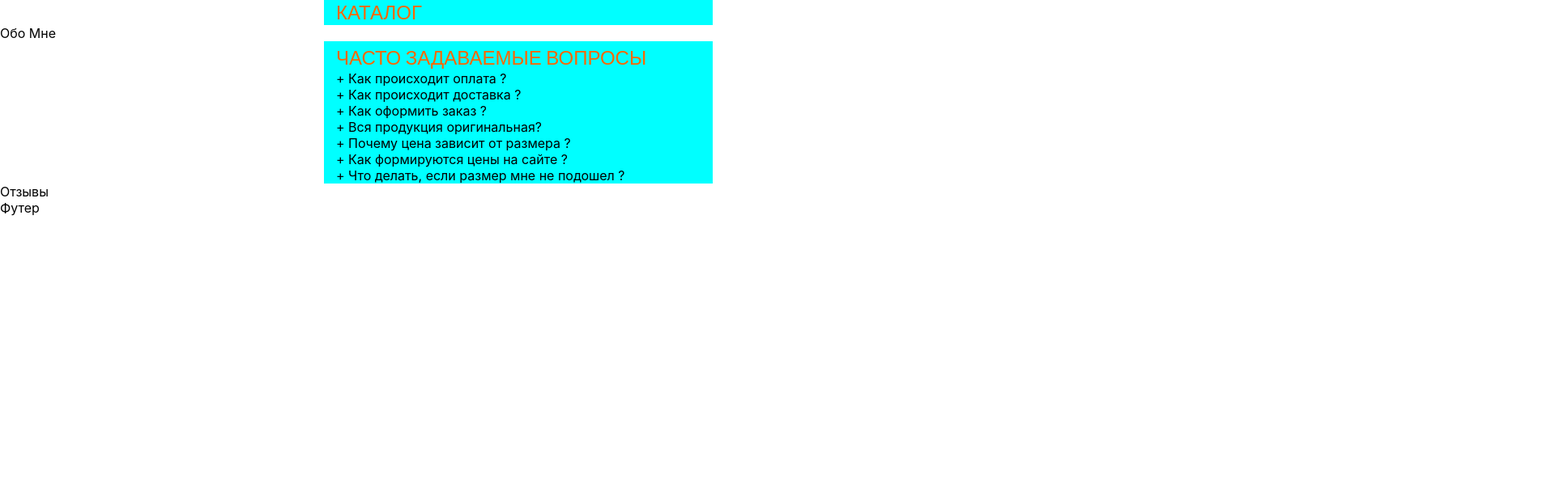
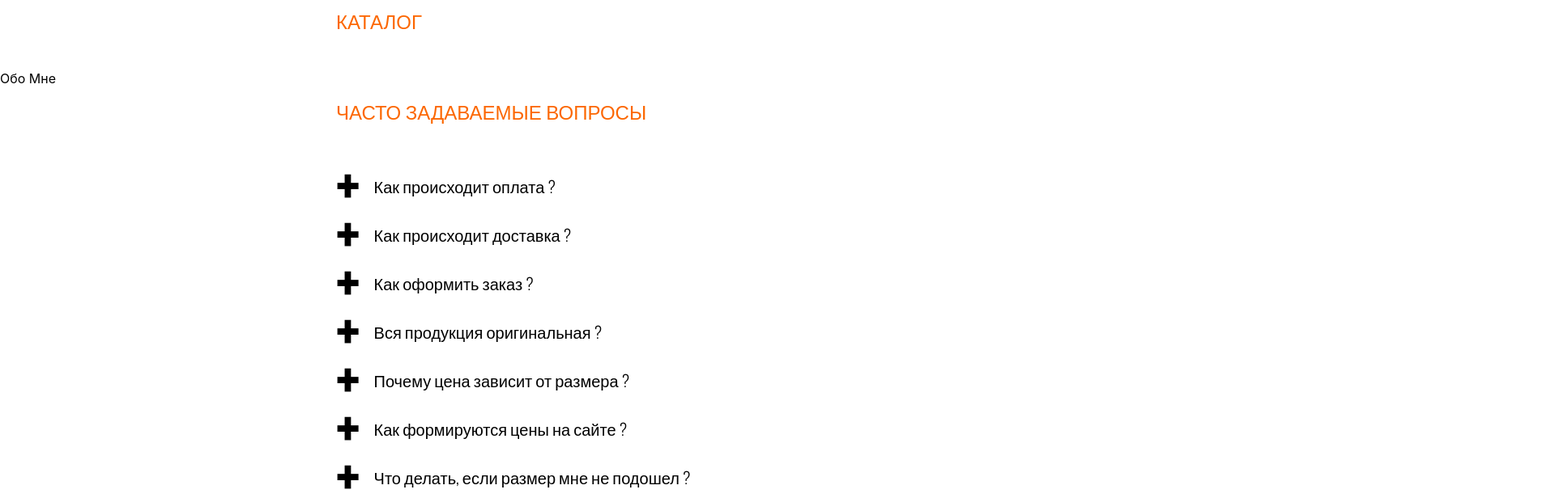
Before and after one commit to MBersPro/polyak-snkrs, a React (Create React App) app: page / in a window 1280 px wide. Shown: the part 220-836 px from the top of the page at 81% size, 1920 px wide, since content can reach past the window. Before the commit the page ends 800 px from the top, so only its background shows below. Built offline with nearby package versions, Linux system fonts and the light colour scheme.

Commit message:
added question

```diff
--- a/src/components/mobileMenu/MobileMenu.css
+++ b/src/components/mobileMenu/MobileMenu.css
@@ -1,14 +1,14 @@
 .mobileMenuClose {
-  position: absolute;
+  position: fixed;
   bottom: 0;
   right: 0;
   width: 100vw;
-  height: calc(100vh - 72px);
+  height: 88vh;
   background-color: white;
   overflow: auto;
-  z-index: 5;
+  z-index: 10;
   transition: 0.4s;
-  transform: translateX(101%);
+  transform: translateX(100%);
 }
 
 .mobileMenuOpen {
--- a/src/components/questions/Questions.css
+++ b/src/components/questions/Questions.css
@@ -1,9 +1,52 @@
 .container{
-    margin-left: auto;
-    margin-right: auto;
-    min-width: 320px;
-    max-width: 480px;
-    box-sizing: border-box;
-    padding: var(--c-padding);
-    background-color: aqua;
+    padding-top: 12px;
+    padding-bottom: 44px;
 }
+
+.plus_icon_question{
+    font-family: var(--font);
+    font-style: normal;
+    font-weight: 600;
+    font-size: 64px;
+    margin-right: 20px;
+    line-height: 33px;
+}
+
+.h2_question{
+    margin-bottom: 58px;
+}
+.li_question{
+    -webkit-tap-highlight-color: rgba(8, 210, 255, 0);
+    -webkit-tap-highlight-color: transparent;
+}
+
+.li_question:not(:last-child){
+    margin-bottom: 40px;
+}
+.summary_question{
+    display: flex;
+    align-items: center;
+    font-family: var(--font);
+    font-size: 20px;
+    font-weight: var(--l-fw);
+    -moz-user-select: none;
+    -khtml-user-select: none;
+    user-select: none;
+    transition: 0.5s;
+}
+.summary_question:hover{
+    color: var(--b-orange);
+    cursor: pointer;
+    transition: 0.5s;
+}
+.summary_question::-webkit-details-marker {
+    display:none;
+}
+.summary_question{
+    transition: 0.5s ease;
+}
+.detail_question {
+    transition: height 0.5s ease;
+  }
+.detail_question:not([open]) { height: 1.25em; }
+.detail_question[open] { height: 3.75em; }
--- a/src/components/questions/Questions.js
+++ b/src/components/questions/Questions.js
@@ -2,16 +2,78 @@ import React from 'react';
 import "./Questions.css";
 const Questions = () => {
     return (
-        <div className='container'>
-            <h2 className='h2'>ЧАСТО ЗАДАВАЕМЫЕ ВОПРОСЫ</h2>
-            <ul className='ul'>
-                <li className='li'>+ Как происходит оплата ?</li>
-                <li className='li'>+ Как происходит доставка ?</li>
-                <li className='li'>+ Как оформить заказ ?</li>
-                <li className='li'>+ Вся продукция оригинальная?</li>
-                <li className='li'>+ Почему цена зависит от размера ?</li>
-                <li className='li'>+ Как формируются цены на сайте ?</li>
-                <li className='li'>+ Что делать, если размер мне не подошел ?</li>
+        <div className='container container_question'>
+            <h2 className='h2_question'>ЧАСТО ЗАДАВАЕМЫЕ ВОПРОСЫ</h2>
+            <ul className='ul_question'>
+                <li className='li_question'>
+                    <details className='detail_question'>
+                        <summary className='summary_question'>
+                            <span className='plus_icon_question'>+</span>
+                            Как происходит оплата ?
+                        </summary>
+                        Текст
+                    </details>
+                </li>
+
+                <li className='li_question'>
+                    <details className='detail_question'>
+                        <summary className='summary_question'>
+                            <span className='plus_icon_question'>+</span>
+                            Как происходит доставка ?
+                        </summary>
+                        Текст
+                    </details>
+                </li>
+
+                <li className='li_question'>
+                    <details className='detail_question'>
+                        <summary className='summary_question'>
+                            <span className='plus_icon_question'>+</span>
+                            Как оформить заказ ?
+                        </summary>
+                        Текст
+                    </details>
+                </li>
+
+                <li className='li_question'>
+                    <details className='detail_question'>
+                        <summary className='summary_question'>
+                            <span className='plus_icon_question'>+</span>
+                            Вся продукция оригинальная ?
+                        </summary>
+                        Текст
+                    </details>
+                </li>
+
+                <li className='li_question'>
+                    <details className='detail_question'>
+                        <summary className='summary_question'>
+                            <span className='plus_icon_question'>+</span>
+                            Почему цена зависит от размера ?
+                        </summary>
+                        Текст
+                    </details>
+                </li>
+
+                <li className='li_question'>
+                    <details className='detail_question'>
+                        <summary className='summary_question'>
+                            <span className='plus_icon_question'>+</span>
+                            Как формируются цены на сайте ?
+                        </summary>
+                        Текст
+                    </details>
+                </li>
+
+                <li className='li_question'>
+                    <details className='detail_question'>
+                        <summary className='summary_question'>
+                            <span className='plus_icon_question'>+</span>
+                            Что делать, если размер мне не подошел ?
+                        </summary>
+                        Текст
+                    </details>
+                </li>
             </ul>
         </div>
 
```
Also changed, not shown: src/components/header/Header.css (line endings or trailing spaces), 1 other file (tests, documents, lock files or other folders).
